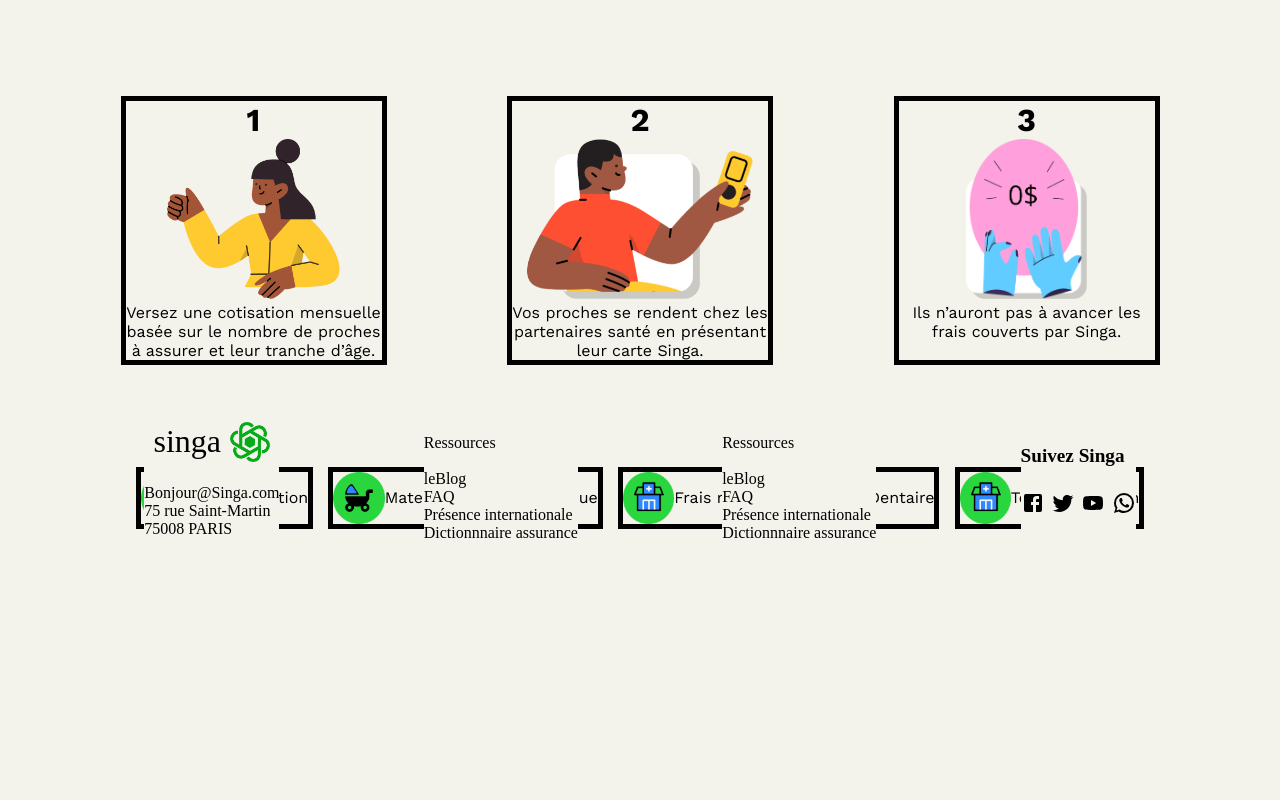
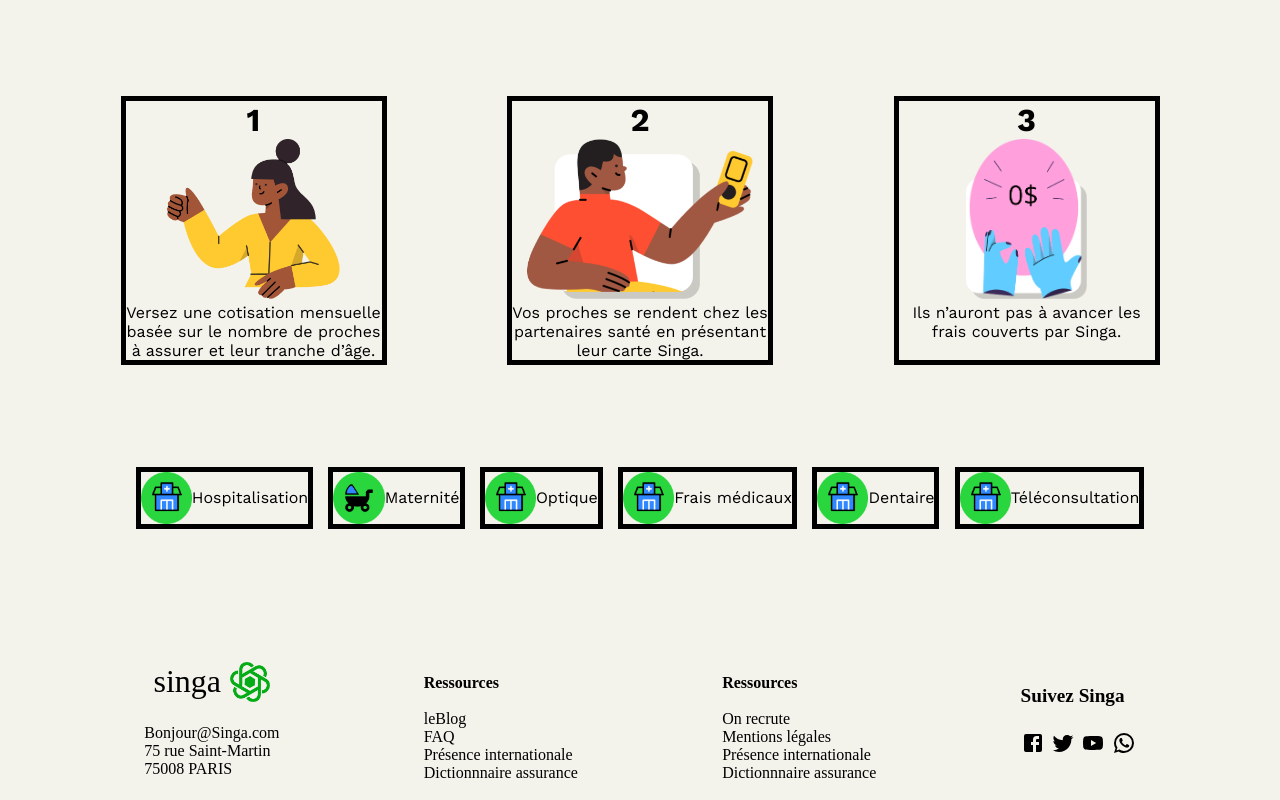
Before and after one commit to WildCodeSchool/paris-0921-project3-my-singa-assurance, a React (Vite) app: page / in a window 1280 px wide. Shown: the part 2256-3056 px from the top of the page. Before the commit the page ends 2816 px from the top, so only its background shows below. Built offline with nearby package versions, Linux system fonts and the light colour scheme.

Commit message:
Last amendment on footers font-weight and HomepageConcept height

```diff
--- a/src/components/Footer.jsx
+++ b/src/components/Footer.jsx
@@ -34,8 +34,8 @@ function Footer() {
       <div className={style.bloc}>
         <div className={style.ressources}>Ressources</div>
         <div className={style.menu}>
-          <p>leBlog</p>
-          <p>FAQ</p>
+          <p>On recrute</p>
+          <p>Mentions légales</p>
           <p>Présence internationale</p>
           <p>Dictionnnaire assurance</p>
         </div>
--- a/src/components/style/Footer.module.scss
+++ b/src/components/style/Footer.module.scss
@@ -18,6 +18,7 @@
 
 .ressources {
   margin-top: 16px;
+  font-weight: bold;
 }
 
 .bloc {
--- a/src/components/style/HomepageConcept.module.scss
+++ b/src/components/style/HomepageConcept.module.scss
@@ -4,7 +4,7 @@
   display: flex;
   flex-direction: column;
   align-items: center;
-  height: 100vh;
+  height: 130vh;
   justify-content: space-evenly;
   font-family: 'Work Sans', sans-serif;
   margin: 10%;
```
